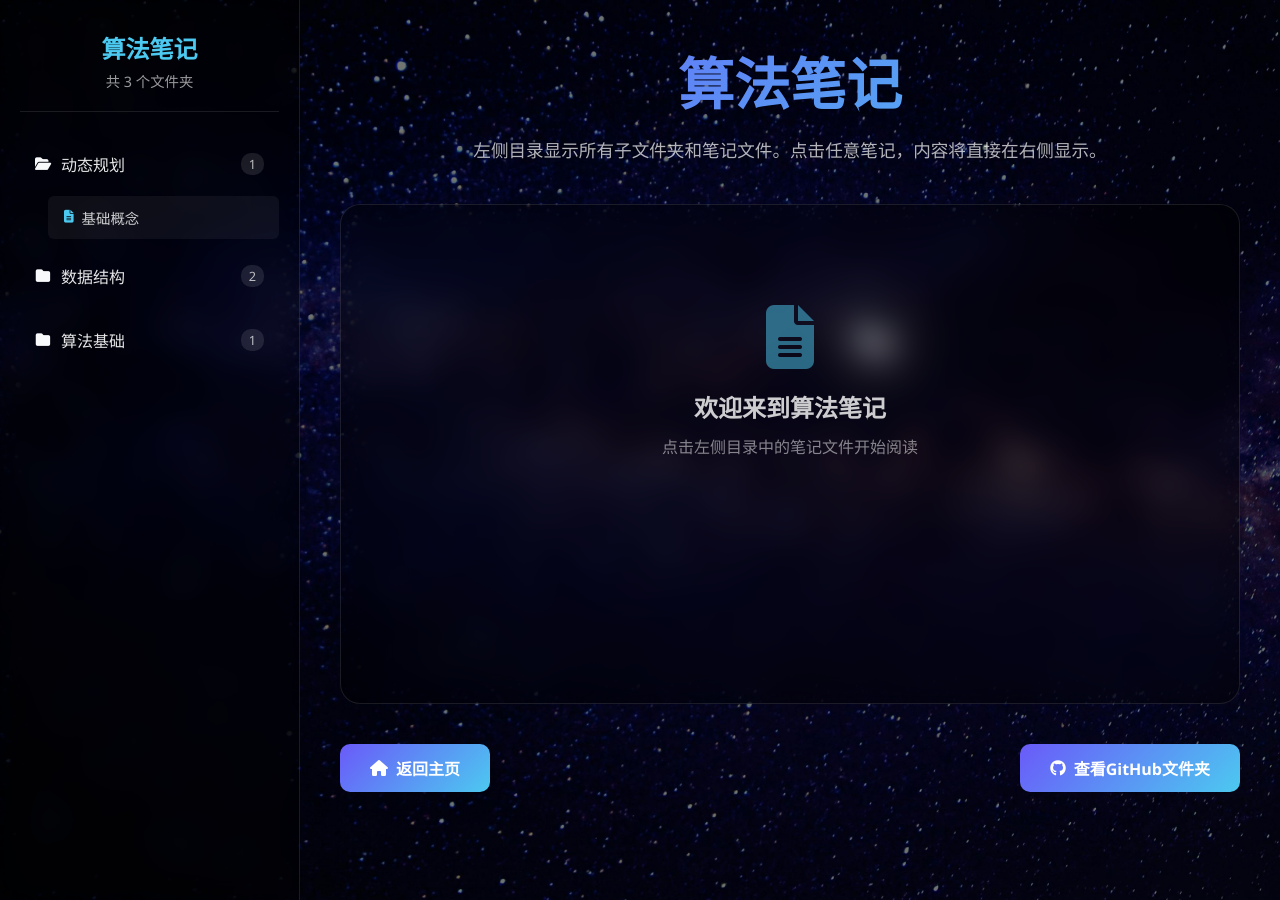
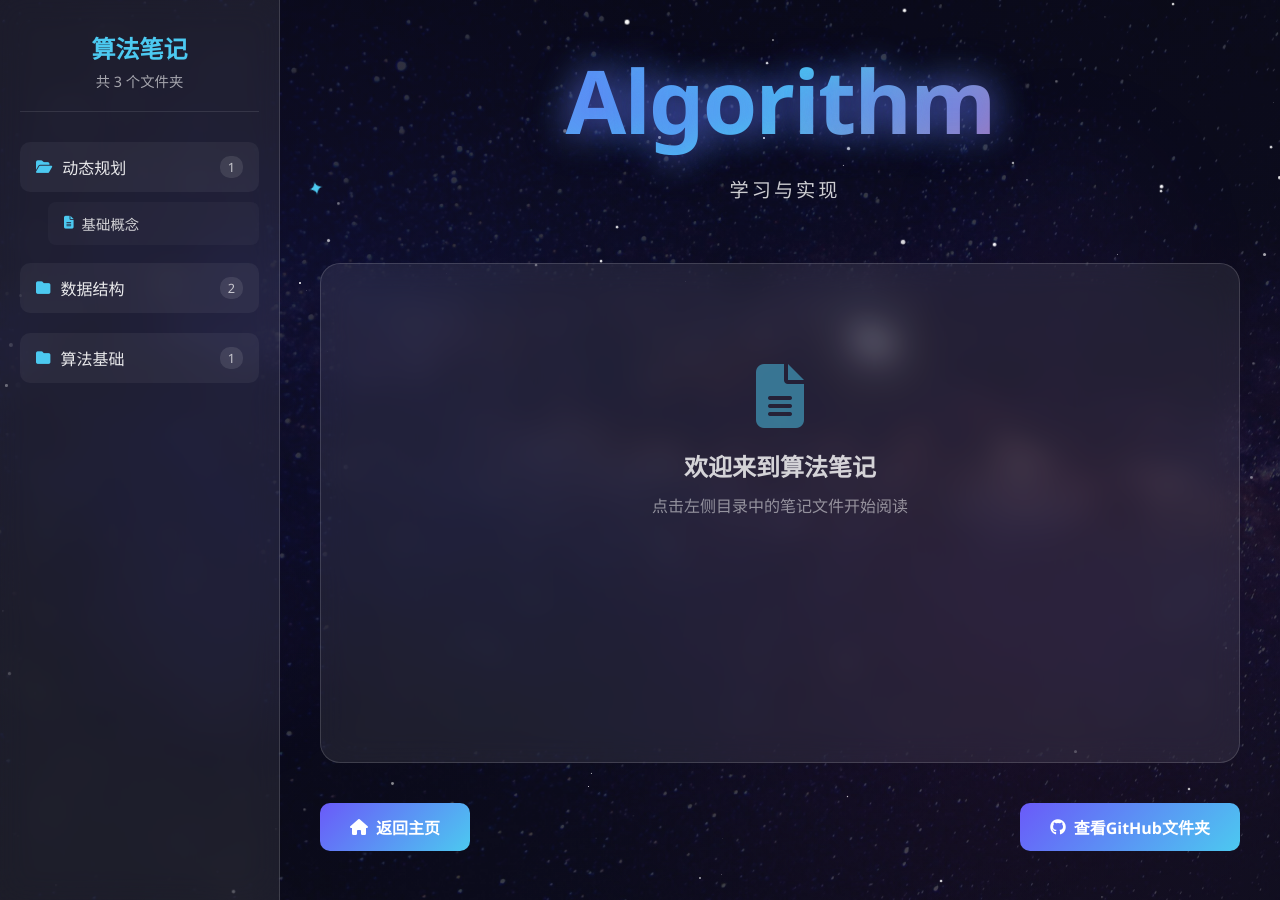
Before and after one commit to Raymond-223/CodeNebula.github.io, a Jekyll site: the page algorithm.html, which Jekyll copies as it is, in a window 1280 px wide. Built offline with Jekyll 4.4.1, drawn with Linux system fonts in a browser that asks for light colours; nearby versions of some CDN libraries.

Commit message:
Update algorithm.html

```diff
--- a/algorithm.html
+++ b/algorithm.html
@@ -5,7 +5,7 @@
     <meta name="viewport" content="width=device-width, initial-scale=1.0">
     <title>算法笔记 | CodeNebula</title>
     <style>
-        /* 重置和基础样式 */
+        /* 完全保持与主页相同的样式 */
         * {
             margin: 0;
             padding: 0;
@@ -27,17 +27,70 @@
             background: url("../bg.jpg") no-repeat center center fixed;
             background-size: cover;
             color: var(--light);
-            overflow-x: hidden;
             position: relative;
             display: flex;
         }
 
-        /* 侧边栏目录 */
+        /* 增强背景图效果 - 与主页相同 */
+        .background-overlay {
+            position: fixed;
+            top: 0;
+            left: 0;
+            width: 100%;
+            height: 100%;
+            background:
+                linear-gradient(135deg, rgba(11, 11, 30, 0.7) 0%, rgba(26, 26, 46, 0.5) 100%),
+                radial-gradient(circle at 20% 30%, rgba(106, 90, 249, 0.15) 0%, transparent 40%),
+                radial-gradient(circle at 80% 70%, rgba(247, 37, 133, 0.1) 0%, transparent 40%);
+            z-index: -1;
+        }
+
+        /* 动态星星 - 与主页相同 */
+        .stars-container {
+            position: fixed;
+            top: 0;
+            left: 0;
+            width: 100%;
+            height: 100%;
+            z-index: -1;
+            pointer-events: none;
+        }
+
+        .star {
+            position: absolute;
+            background: white;
+            border-radius: 50%;
+            animation: twinkle var(--duration) infinite alternate ease-in-out;
+        }
+
+        @keyframes twinkle {
+            0%, 100% { opacity: 0.2; transform: scale(0.8); }
+            50% { opacity: 1; transform: scale(1.2); }
+        }
+
+        /* 浮动装饰 - 与主页相同 */
+        .floating-orb {
+            position: absolute;
+            width: 300px;
+            height: 300px;
+            border-radius: 50%;
+            background: radial-gradient(circle, rgba(106, 90, 249, 0.1) 0%, transparent 70%);
+            filter: blur(40px);
+            animation: pulse 8s infinite ease-in-out;
+            z-index: -1;
+        }
+
+        @keyframes pulse {
+            0%, 100% { transform: scale(1); opacity: 0.3; }
+            50% { transform: scale(1.2); opacity: 0.5; }
+        }
+
+        /* 侧边栏 - 保持卡片样式 */
         .sidebar {
-            width: 300px;
-            background: rgba(0, 0, 0, 0.4);
+            width: 280px;
+            background: rgba(255, 255, 255, 0.08);
             backdrop-filter: blur(15px);
-            border-right: 1px solid rgba(255, 255, 255, 0.1);
+            border-right: 1px solid rgba(255, 255, 255, 0.15);
             padding: 30px 20px;
             position: fixed;
             height: 100vh;
@@ -64,44 +117,39 @@
             color: rgba(255, 255, 255, 0.6);
         }
 
-        /* 目录树样式 */
+        /* 目录树 - 保持卡片悬停效果 */
         .directory-tree {
             list-style: none;
             padding: 0;
         }
 
         .tree-item {
-            margin-bottom: 5px;
+            margin-bottom: 10px;
         }
 
         .tree-folder {
             cursor: pointer;
-            padding: 10px 15px;
-            border-radius: 8px;
-            transition: all 0.3s;
+            padding: 12px 15px;
+            background: rgba(255, 255, 255, 0.05);
+            border-radius: 10px;
+            transition: all 0.3s cubic-bezier(0.175, 0.885, 0.32, 1.275);
             display: flex;
             align-items: center;
             user-select: none;
+            border: 1px solid transparent;
         }
 
         .tree-folder:hover {
             background: rgba(255, 255, 255, 0.1);
+            transform: translateX(5px);
+            border-color: rgba(106, 90, 249, 0.3);
         }
 
         .tree-folder i {
             margin-right: 10px;
             font-size: 0.9rem;
             transition: transform 0.3s;
-            width: 16px;
-            text-align: center;
-        }
-
-        .tree-folder.collapsed i.fa-folder-open {
-            transform: rotate(0deg);
-        }
-
-        .tree-folder i.fa-folder {
-            transform: rotate(0deg);
+            color: var(--secondary);
         }
 
         .tree-folder .folder-name {
@@ -132,25 +180,26 @@
         }
 
         .file-item {
-            margin-bottom: 5px;
+            margin-bottom: 8px;
         }
 
         .file-link {
             display: flex;
             align-items: center;
             padding: 10px 15px;
-            background: rgba(255, 255, 255, 0.05);
-            border-radius: 6px;
+            background: rgba(255, 255, 255, 0.03);
+            border-radius: 8px;
             color: rgba(255, 255, 255, 0.8);
             text-decoration: none;
-            transition: all 0.3s;
+            transition: all 0.3s cubic-bezier(0.175, 0.885, 0.32, 1.275);
             border: 1px solid transparent;
             font-size: 0.9rem;
         }
 
         .file-link:hover {
-            background: rgba(255, 255, 255, 0.1);
-            border-color: rgba(106, 90, 249, 0.3);
+            background: rgba(255, 255, 255, 0.08);
+            transform: translateX(5px);
+            border-color: rgba(106, 90, 249, 0.2);
             color: white;
         }
 
@@ -166,46 +215,86 @@
             color: var(--secondary);
         }
 
-        /* 主内容区 */
+        /* 主内容区 - 保持主页标题和卡片样式 */
         .main-content {
             flex: 1;
-            margin-left: 300px;
+            margin-left: 280px;
             padding: 40px;
-            max-width: calc(100% - 300px);
+            max-width: calc(100% - 280px);
         }
 
         .content-header {
-            margin-bottom: 40px;
             text-align: center;
+            margin-bottom: 60px;
+            position: relative;
         }
 
-        .content-title {
-            font-size: 3.5rem;
+        .main-title {
+            font-size: 5.5rem;
             font-weight: 800;
-            background: linear-gradient(135deg, var(--primary), var(--secondary));
+            background: linear-gradient(135deg, var(--primary), var(--secondary), var(--accent));
             -webkit-background-clip: text;
             background-clip: text;
             color: transparent;
             margin-bottom: 15px;
+            letter-spacing: -2px;
+            position: relative;
+            animation: titleGlow 3s infinite alternate;
+            text-shadow: 0 0 30px rgba(106, 90, 249, 0.3);
         }
 
-        .content-desc {
-            font-size: 1.1rem;
-            color: rgba(255, 255, 255, 0.7);
-            line-height: 1.6;
-            max-width: 800px;
-            margin: 0 auto;
+        @keyframes titleGlow {
+            0% { text-shadow: 0 0 20px rgba(106, 90, 249, 0.3); }
+            100% { text-shadow: 0 0 40px rgba(106, 90, 249, 0.7), 0 0 60px rgba(76, 201, 240, 0.5); }
         }
 
-        /* 笔记内容显示区 */
+        .subtitle {
+            font-size: 1.2rem;
+            color: rgba(255, 255, 255, 0.8);
+            font-weight: 300;
+            letter-spacing: 3px;
+            position: relative;
+            padding-left: 10px;
+        }
+
+        .subtitle::before {
+            content: '✦';
+            position: absolute;
+            left: -15px;
+            top: 50%;
+            transform: translateY(-50%);
+            color: var(--secondary);
+            animation: spin 10s infinite linear;
+        }
+
+        @keyframes spin {
+            from { transform: translateY(-50%) rotate(0deg); }
+            to { transform: translateY(-50%) rotate(360deg); }
+        }
+
+        /* 笔记内容卡片 - 与主页卡片相同样式 */
         .note-content {
-            background: rgba(0, 0, 0, 0.4);
+            background: rgba(255, 255, 255, 0.08);
             backdrop-filter: blur(15px);
-            border: 1px solid rgba(255, 255, 255, 0.1);
+            border: 1px solid rgba(255, 255, 255, 0.15);
             border-radius: 20px;
             padding: 40px;
             min-height: 500px;
             margin-bottom: 40px;
+            position: relative;
+            overflow: hidden;
+            transition: all 0.3s cubic-bezier(0.175, 0.885, 0.32, 1.275);
+        }
+
+        .note-content::before {
+            content: '';
+            position: absolute;
+            top: 0;
+            left: -100%;
+            width: 100%;
+            height: 100%;
+            background: linear-gradient(90deg, transparent, rgba(255, 255, 255, 0.1), transparent);
+            transition: left 0.5s;
         }
 
         .note-placeholder {
@@ -256,16 +345,8 @@
             margin-bottom: 12px;
         }
 
-        .markdown-content h4 {
-            font-size: 1.2rem;
-            color: rgba(255, 255, 255, 0.9);
-            margin-top: 20px;
-            margin-bottom: 10px;
-        }
-
         .markdown-content p {
             margin-bottom: 16px;
-            line-height: 1.7;
         }
 
         .markdown-content code:not(pre code) {
@@ -311,45 +392,7 @@
             font-style: italic;
         }
 
-        .markdown-content table {
-            width: 100%;
-            border-collapse: collapse;
-            margin: 20px 0;
-        }
-
-        .markdown-content table th,
-        .markdown-content table td {
-            border: 1px solid rgba(255, 255, 255, 0.2);
-            padding: 12px 15px;
-            text-align: left;
-        }
-
-        .markdown-content table th {
-            background: rgba(106, 90, 249, 0.2);
-            color: white;
-            font-weight: 600;
-        }
-
-        .markdown-content img {
-            max-width: 100%;
-            height: auto;
-            border-radius: 8px;
-            margin: 20px 0;
-        }
-
-        .markdown-content a {
-            color: var(--secondary);
-            text-decoration: none;
-            border-bottom: 1px dotted var(--secondary);
-            transition: all 0.3s;
-        }
-
-        .markdown-content a:hover {
-            color: white;
-            border-bottom: 1px solid white;
-        }
-
-        /* 底部导航 */
+        /* 底部导航按钮 - 与主页相同 */
         .footer-nav {
             display: flex;
             justify-content: space-between;
@@ -366,7 +409,7 @@
             text-decoration: none;
             border-radius: 10px;
             font-weight: 600;
-            transition: all 0.3s;
+            transition: all 0.3s cubic-bezier(0.175, 0.885, 0.32, 1.275);
         }
 
         .nav-button:hover {
@@ -387,23 +430,7 @@
             animation: spin 1s linear infinite;
         }
 
-        @keyframes spin {
-            from { transform: rotate(0deg); }
-            to { transform: rotate(360deg); }
-        }
-
-        /* 响应式设计 */
-        @media (max-width: 1024px) {
-            .sidebar {
-                width: 280px;
-            }
-
-            .main-content {
-                margin-left: 280px;
-                max-width: calc(100% - 280px);
-            }
-        }
-
+        /* 响应式设计 - 与主页保持一致 */
         @media (max-width: 768px) {
             .sidebar {
                 position: fixed;
@@ -423,6 +450,10 @@
                 padding: 20px;
             }
 
+            .main-title {
+                font-size: 3.5rem;
+            }
+
             .menu-toggle {
                 display: block;
                 position: fixed;
@@ -440,25 +471,21 @@
         }
 
         @media (max-width: 480px) {
-            .content-title {
-                font-size: 2.5rem;
+            .main-title {
+                font-size: 2.8rem;
             }
 
-            .note-content {
-                padding: 20px;
-            }
-
-            .markdown-content h1 {
-                font-size: 2rem;
-            }
-
-            .markdown-content h2 {
-                font-size: 1.7rem;
+            .subtitle {
+                font-size: 1rem;
             }
 
             .nav-button {
                 padding: 10px 20px;
                 font-size: 0.9rem;
+            }
+
+            .note-content {
+                padding: 20px;
             }
         }
     </style>
@@ -471,6 +498,16 @@
     <link rel="stylesheet" href="https://cdnjs.cloudflare.com/ajax/libs/font-awesome/6.4.0/css/all.min.css">
 </head>
 <body>
+    <!-- 背景图增强层 -->
+    <div class="background-overlay"></div>
+
+    <!-- 动态星星 -->
+    <div class="stars-container" id="stars"></div>
+
+    <!-- 浮动装饰 -->
+    <div class="floating-orb" style="top: 10%; right: 5%;"></div>
+    <div class="floating-orb" style="bottom: 15%; left: 5%;"></div>
+
     <!-- 移动端菜单切换按钮 -->
     <button class="menu-toggle" id="menu-toggle" style="display: none;">
         <i class="fas fa-bars"></i>
@@ -493,8 +530,8 @@
     <!-- 主内容区 -->
     <div class="main-content">
         <div class="content-header">
-            <h1 class="content-title">算法笔记</h1>
-            <p class="content-desc">左侧目录显示所有子文件夹和笔记文件。点击任意笔记，内容将直接在右侧显示。</p>
+            <h1 class="main-title">Algorithm</h1>
+            <p class="subtitle">学习与实现</p>
         </div>
 
         <!-- 笔记内容显示区 -->
@@ -518,9 +555,8 @@
     </div>
 
     <script>
-        // 配置文件列表路径
+        // 配置信息
         const FILE_LIST_URL = 'algorithm/file-list.json';
-        const RAW_BASE_URL = 'https://raw.githubusercontent.com/raymond-223/CodeNebula.github.io/main/';
 
         // 状态管理
         const state = {
@@ -530,36 +566,16 @@
             expandedFolders: new Set()
         };
 
-        // 工具函数：获取当前URL参数
-        function getUrlParam(name) {
-            const urlParams = new URLSearchParams(window.location.search);
-            return urlParams.get(name);
-        }
-
-        // 工具函数：设置URL参数
-        function setUrlParam(name, value) {
-            const url = new URL(window.location);
-            if (value) {
-                url.searchParams.set(name, value);
-            } else {
-                url.searchParams.delete(name);
-            }
-            history.pushState({}, '', url);
-        }
-
         // 1. 加载文件列表
         async function loadFolderStructure() {
             const treeElement = document.getElementById('directory-tree');
 
             try {
-                // 显示加载状态
-                treeElement.innerHTML = '<div class="loading"><i class="fas fa-spinner"></i><p>正在加载目录...</p></div>';
-
                 // 加载 file-list.json
                 const response = await fetch(FILE_LIST_URL);
 
                 if (!response.ok) {
-                    throw new Error(`无法加载文件列表: ${response.status}`);
+                    throw new Error(`无法加载文件列表`);
                 }
 
                 const fileList = await response.json();
@@ -567,15 +583,6 @@
 
                 // 渲染目录树
                 renderDirectoryTree();
-
-                // 检查URL中是否有指定的文件
-                const fileParam = getUrlParam('file');
-                const folderParam = getUrlParam('folder');
-
-                if (fileParam && folderParam) {
-                    // 尝试打开指定的文件
-                    openFile(folderParam, fileParam);
-                }
 
             } catch (error) {
                 console.error('加载目录失败:', error);
@@ -586,39 +593,8 @@
                         <i class="fas fa-exclamation-triangle"></i>
                         <p>加载失败</p>
                         <p style="font-size: 0.8rem; margin-top: 10px;">
-                            错误: ${error.message}<br>
                             请确保已创建 algorithm/file-list.json 文件
                         </p>
-                        <button onclick="location.reload()" style="
-                            margin-top: 15px;
-                            padding: 8px 16px;
-                            background: var(--primary);
-                            color: white;
-                            border: none;
-                            border-radius: 6px;
-                            cursor: pointer;
-                        ">
-                            <i class="fas fa-redo"></i> 重试
-                        </button>
-                        <div style="margin-top: 20px; padding: 15px; background: rgba(255,255,255,0.05); border-radius: 8px; font-size: 0.8rem; color: rgba(255,255,255,0.6);">
-                            <p><strong>如何解决：</strong></p>
-                            <p>1. 创建 algorithm/file-list.json 文件</p>
-                            <p>2. 按照以下格式编写内容：</p>
-                            <pre style="background: rgba(0,0,0,0.3); padding: 10px; border-radius: 5px; margin-top: 10px; overflow-x: auto;">
-{
-  "数据结构": {
-    "name": "数据结构",
-    "files": [
-      {
-        "name": "栈和队列.md",
-        "display_name": "栈和队列",
-        "path": "algorithm/数据结构/栈和队列.md",
-        "url": "https://raw.githubusercontent.com/raymond-223/CodeNebula.github.io/main/algorithm/数据结构/栈和队列.md"
-      }
-    ]
-  }
-}</pre>
-                        </div>
                     </div>
                 `;
             }
@@ -634,9 +610,6 @@
                     <div class="loading">
                         <i class="fas fa-folder-open"></i>
                         <p>暂无笔记文件</p>
-                        <p style="font-size: 0.8rem; margin-top: 10px;">
-                            请创建 algorithm/file-list.json 文件
-                        </p>
                     </div>
                 `;
                 folderCountElement.textContent = '0';
@@ -717,12 +690,11 @@
             }
         }
 
-        // 3. 切换文件夹展开/收起
+        // 3. 切换文件夹
         function toggleFolder(folderName, saveState = true) {
             const folderElement = document.querySelector(`.tree-folder[data-folder="${folderName}"]`).parentElement;
 
             if (folderElement.classList.contains('collapsed')) {
-                // 展开文件夹
                 folderElement.classList.remove('collapsed');
                 const icon = folderElement.querySelector('.tree-folder i');
                 icon.classList.remove('fa-folder');
@@ -732,7 +704,6 @@
                     state.expandedFolders.add(folderName);
                 }
             } else {
-                // 收起文件夹
                 folderElement.classList.add('collapsed');
                 const icon = folderElement.querySelector('.tree-folder i');
                 icon.classList.remove('fa-folder-open');
@@ -803,16 +766,6 @@
                         <i class="fas fa-exclamation-circle"></i>
                         <h3>加载失败</h3>
                         <p>无法加载文件: ${fileName}</p>
-                        <p style="font-size: 0.9rem; margin-top: 10px;">错误: ${error.message}</p>
-                        <p style="font-size: 0.9rem; margin-top: 5px;">
-                            尝试访问: <a href="${downloadUrl}" target="_blank">${downloadUrl}</a>
-                        </p>
-                        <div style="margin-top: 20px; padding: 15px; background: rgba(255,255,255,0.05); border-radius: 8px; font-size: 0.9rem; color: rgba(255,255,255,0.7);">
-                            <p><strong>常见原因：</strong></p>
-                            <p>1. 文件不存在或路径错误</p>
-                            <p>2. 检查 file-list.json 中的 url 字段</p>
-                            <p>3. 确保文件已上传到 GitHub</p>
-                        </div>
                     </div>
                 `;
             }
@@ -845,24 +797,15 @@
             // 显示内容
             noteContent.innerHTML = `
                 <div class="markdown-content">
-                    <div style="margin-bottom: 30px; padding-bottom: 20px; border-bottom: 1px solid rgba(255,255,255,0.1);">
+                    <div style="margin-bottom: 30px;">
                         <h1>${fileName.replace('.md', '').replace('.MD', '')}</h1>
                         <div style="display: flex; align-items: center; gap: 15px; margin-top: 10px;">
                             <span style="color: rgba(255,255,255,0.6); font-size: 0.9rem;">
                                 <i class="fas fa-folder"></i> ${folderName}
                             </span>
-                            <span style="color: rgba(255,255,255,0.6); font-size: 0.9rem;">
-                                <i class="fas fa-file-alt"></i> ${fileName}
-                            </span>
-                            <span style="color: rgba(255,255,255,0.6); font-size: 0.9rem;">
-                                <i class="fas fa-clock"></i> ${new Date().toLocaleDateString()}
-                            </span>
                         </div>
                     </div>
                     ${html}
-                    <div style="margin-top: 40px; padding-top: 20px; border-top: 1px solid rgba(255,255,255,0.1); color: rgba(255,255,255,0.5); font-size: 0.9rem;">
-                        <p><i class="fas fa-info-circle"></i> 文档结束</p>
-                    </div>
                 </div>
             `;
 
@@ -872,31 +815,27 @@
             });
         }
 
-        // 6. 初始化
+        // 6. 创建动态星星
+        function createStars() {
+            const container = document.getElementById('stars');
+            for (let i = 0; i < 150; i++) {
+                const star = document.createElement('div');
+                star.className = 'star';
+                const size = Math.random() * 3 + 1;
+                star.style.width = `${size}px`;
+                star.style.height = `${size}px`;
+                star.style.left = `${Math.random() * 100}%`;
+                star.style.top = `${Math.random() * 100}%`;
+                star.style.setProperty('--duration', `${Math.random() * 3 + 2}s`);
+                star.style.animationDelay = `${Math.random() * 5}s`;
+                container.appendChild(star);
+            }
+        }
+
+        // 7. 初始化
         document.addEventListener('DOMContentLoaded', function() {
-            // 加载目录结构
+            createStars();
             loadFolderStructure();
-
-            // 处理浏览器前进/后退
-            window.addEventListener('popstate', function() {
-                const fileParam = getUrlParam('file');
-                const folderParam = getUrlParam('folder');
-
-                if (fileParam && folderParam) {
-                    openFile(folderParam, fileParam);
-                } else {
-                    // 显示占位符
-                    document.getElementById('note-content').innerHTML = document.getElementById('note-placeholder').outerHTML;
-
-                    // 清除active状态
-                    document.querySelectorAll('.file-link').forEach(link => {
-                        link.classList.remove('active');
-                    });
-
-                    state.currentFile = null;
-                    state.currentFolder = null;
-                }
-            });
 
             // 移动端菜单切换
             const menuToggle = document.getElementById('menu-toggle');
@@ -909,7 +848,6 @@
                     sidebar.classList.toggle('active');
                 });
 
-                // 点击内容区关闭菜单
                 document.querySelector('.main-content').addEventListener('click', function() {
                     if (sidebar.classList.contains('active')) {
                         sidebar.classList.remove('active');
```
Also changed, not shown: other parts of algorithm.html (+3 -13 lines).
